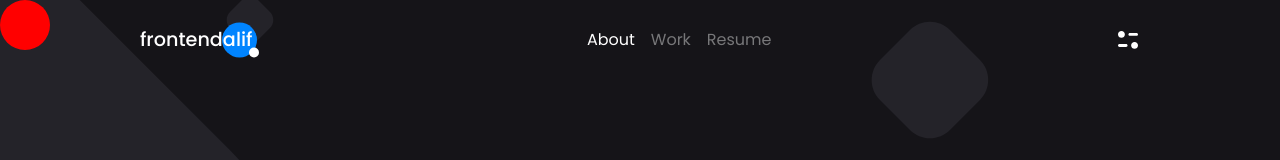
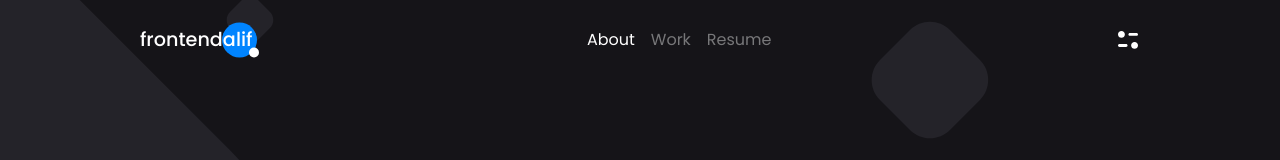
Before and after one commit to ALIFKI/frontend-alif, a React (Create React App) app: page / in a window 1280 px wide. Shown: the top 160 px of the page. Built offline with nearby package versions, Linux system fonts and the light colour scheme.

Commit message:
update circle

```diff
--- a/src/App.css
+++ b/src/App.css
@@ -121,7 +121,7 @@ body::-webkit-scrollbar {
   position: absolute;
   width: 50px;
   height: 50px;
-  background-color: red;
+  background-color: rgba(0, 132, 255, 0);
   border-radius: 50%;
   pointer-events: none; /* This ensures the circle does not block mouse events */
 }
```
